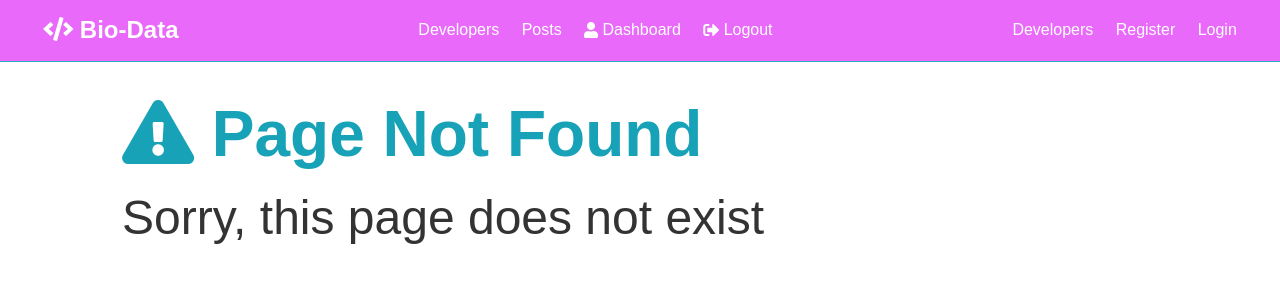
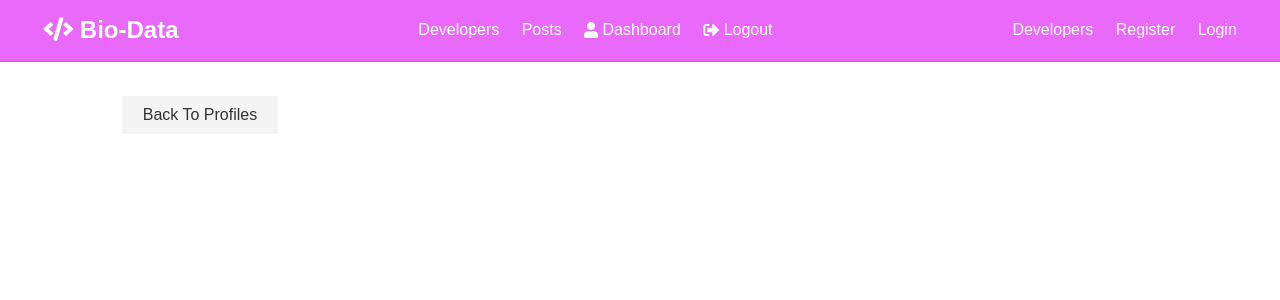
Before and after one commit to mayank30041995/biography-app, a React (Create React App) app in the folder client/: page /profile/1 in a window 1280 px wide. Before the commit this address had no page. Shown: the top 300 px of the page. Built offline with nearby package versions, Linux system fonts and the light colour scheme; the HTML template or start-up script is replaced by a standard one.

Commit message:
added profile link & routes

```diff
--- a/client/src/components/profile/Profile.js
+++ b/client/src/components/profile/Profile.js
@@ -1,4 +1,31 @@
+import React, { Fragment, useEffect } from 'react';
+import PropTypes from 'prop-types';
+import { Link } from 'react-router-dom';
+import { connect } from 'react-redux';
 
+const Profile = () => {
+  return (
+
+        <Fragment>
+          <Link to="/profiles" className="btn btn-light">
+            Back To Profiles
+          </Link>
+          </Fragment>
+  )
+};
+
+Profile.propTypes = {
+
+  profile: PropTypes.object.isRequired,
+  auth: PropTypes.object.isRequired
+};
+
+const mapStateToProps = (state) => ({
+  profile: state.profile,
+  auth: state.auth
+});
+
+export default connect(mapStateToProps)(Profile);
 /*
 import React, { Fragment, useEffect } from 'react';
 import PropTypes from 'prop-types';
--- a/client/src/components/profiles/ProfileItem.js
+++ b/client/src/components/profiles/ProfileItem.js
@@ -20,9 +20,9 @@ const ProfileItem = ({
           {status} {company && <span> at {company}</span>}
         </p>
         <p className='my-1'>{location && <span>{location}</span>}</p>
-        {/* <Link to={`/profile/${_id}`} className='btn btn-primary'>
+        <Link to={`/profile/${_id}`} className='btn btn-primary'>
           View Profile
-        </Link> */}
+        </Link>
       </div>
       <ul>
         {skills.slice(0, 4).map((skill, index) => (
--- a/client/src/components/routing/Routes.js
+++ b/client/src/components/routing/Routes.js
@@ -4,6 +4,7 @@ import Alert from '../layout/Alert';
 import Register from '../auth/Register';
 import Login from '../auth/Login';
 import Profiles from '../profiles/Profiles';
+import Profile from '../profile/Profile';
 import NotFound from '../layout/NotFound';
 
 const Routes = () => {
@@ -14,6 +15,7 @@ const Routes = () => {
       <Route exact path="/register" component={Register} />
       <Route exact path="/login" component={Login} />
       <Route exact path="/profiles" component={Profiles} />
+      <Route exact path="/profile/:id" component={Profile} />
       <Route component={NotFound} />
       </Switch>
     </section>
```
